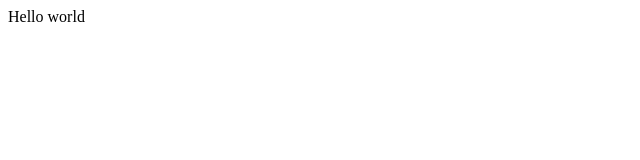
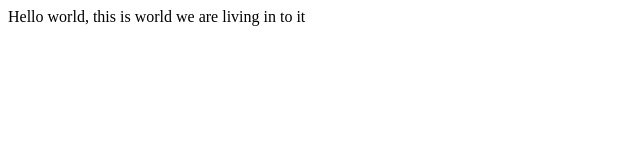
Before and after one commit to RutikaMinchekar/localRepo, a plain HTML site: page index.html in a window 1280 px wide. Shown: the whole page, without its empty margins (0-640 px from the left). Drawn offline with Linux system fonts and the light colour scheme.

Commit message:
Add new feature

```diff
--- a/index.html
+++ b/index.html
@@ -1,3 +1,3 @@
 <p>
-    Hello world
+    Hello world, this is world we are living in to it
 </p>
```
